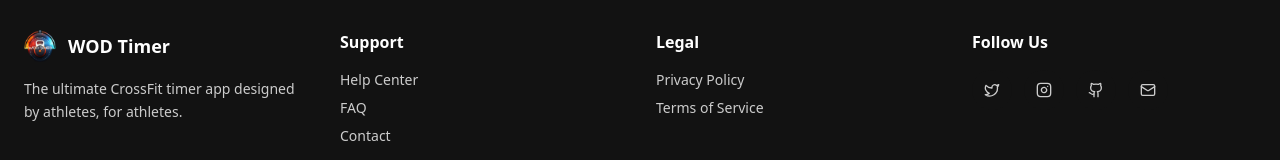
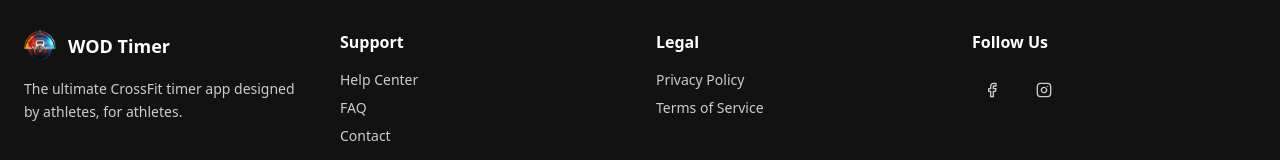
Before and after one commit to ISCIrvingDev/nextjs-wod-timer-lp, a Next.js app: page / in a window 1280 px wide. Shown: the part 2823-2983 px from the top of the page. Built offline with nearby package versions, Linux system fonts and the light colour scheme.

Commit message:
Add Social Media

```diff
--- a/src/app/_components/Footer.tsx
+++ b/src/app/_components/Footer.tsx
@@ -1,7 +1,7 @@
 "use client";
 
 import { useTranslation } from "@/hooks/use-translation.hook";
-import { Github, Twitter, Instagram, Mail } from "lucide-react";
+import { Github, Twitter, Instagram, Mail, Facebook } from "lucide-react";
 
 // * Images
 import Image from 'next/image'
@@ -69,18 +69,18 @@ export function Footer() {
           <div>
             <h3 className="font-semibold text-card-foreground mb-4">Follow Us</h3>
             <div className="flex gap-3">
-              <a href="#" className="w-10 h-10 bg-muted rounded-full flex items-center justify-center text-secondary hover:text-primary hover:bg-primary hover:text-white transition-all">
-                <Twitter className="w-4 h-4" />
+              <a href="https://www.facebook.com/WODTimer" target="_blank" className="w-10 h-10 bg-muted rounded-full flex items-center justify-center text-secondary hover:text-primary hover:bg-primary hover:text-white transition-all">
+                <Facebook className="w-4 h-4" />
               </a>
-              <a href="#" className="w-10 h-10 bg-muted rounded-full flex items-center justify-center text-secondary hover:text-primary hover:bg-primary hover:text-white transition-all">
+              <a href="https://www.instagram.com/WODTimer_" target="_blank" className="w-10 h-10 bg-muted rounded-full flex items-center justify-center text-secondary hover:text-primary hover:bg-primary hover:text-white transition-all">
                 <Instagram className="w-4 h-4" />
               </a>
-              <a href="#" className="w-10 h-10 bg-muted rounded-full flex items-center justify-center text-secondary hover:text-primary hover:bg-primary hover:text-white transition-all">
+              {/* <a href="#" className="w-10 h-10 bg-muted rounded-full flex items-center justify-center text-secondary hover:text-primary hover:bg-primary hover:text-white transition-all">
                 <Github className="w-4 h-4" />
-              </a>
-              <a href="#" className="w-10 h-10 bg-muted rounded-full flex items-center justify-center text-secondary hover:text-primary hover:bg-primary hover:text-white transition-all">
+              </a> */}
+              {/* <a href="#" className="w-10 h-10 bg-muted rounded-full flex items-center justify-center text-secondary hover:text-primary hover:bg-primary hover:text-white transition-all">
                 <Mail className="w-4 h-4" />
-              </a>
+              </a> */}
             </div>
           </div>
         </div>
```
